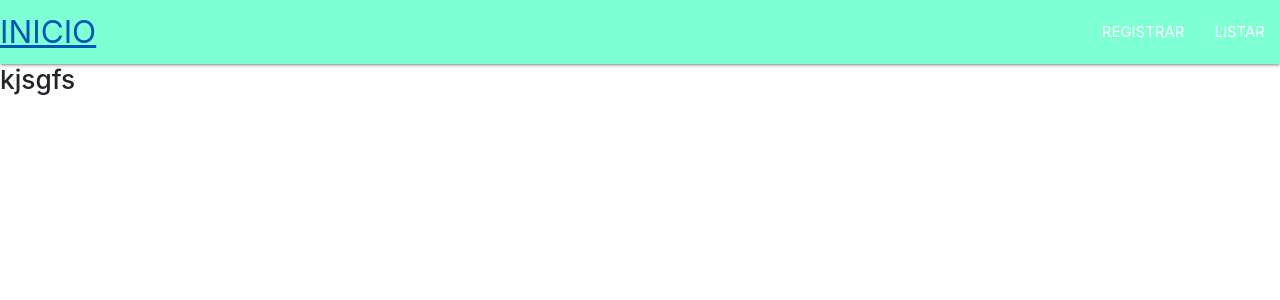
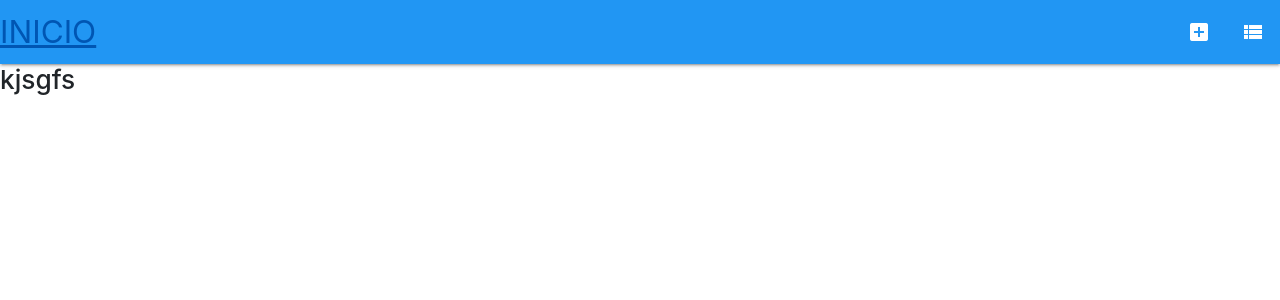
Before and after one commit to victoralonsopacha/dise-o_final, an Angular app in the folder ferreteria1/: page / in a window 1280 px wide. Shown: the top 300 px of the page. Built offline with nearby package versions, Linux system fonts and the light colour scheme.

Commit message:
carga de iconos

```diff
--- a/ferreteria1/src/app/app.component.css
+++ b/ferreteria1/src/app/app.component.css
@@ -1,3 +1,3 @@
 .nav-wrapper{
-    background-color: aquamarine;
+    background-color:#2196f3;
 }
--- a/ferreteria1/src/app/app.component.html
+++ b/ferreteria1/src/app/app.component.html
@@ -2,9 +2,8 @@
     <div class="nav-wrapper">
       <a href="#" class="brand-logo">INICIO</a>
       <ul id="nav-mobile" class="right hide-on-med-and-down">
-        <li><a routerLink="registrar">REGISTRAR</a></li>
-        <li><a routerLink="listar">LISTAR</a></li>
-
+          <li><a routerLink="registrar"><i class="medium material-icons">add_box</i></a></li>
+          <li><a routerLink="listar"><i class="large material-icons">view_list</i> </a></li>
       </ul>
     </div>
   </nav>
--- a/ferreteria1/src/index.html
+++ b/ferreteria1/src/index.html
@@ -8,6 +8,7 @@
   <meta name="viewport" content="width=device-width, initial-scale=1">
   <link rel="icon" type="image/x-icon" href="favicon.ico">
   <link rel="stylesheet" href="https://cdnjs.cloudflare.com/ajax/libs/materialize/1.0.0-rc.2/css/materialize.min.css">
+  <link href="https://fonts.googleapis.com/icon?family=Material+Icons" rel="stylesheet">
   <link rel="stylesheet" href="https://stackpath.bootstrapcdn.com/bootstrap/4.1.2/css/bootstrap.min.css" integrity="sha384-Smlep5jCw/wG7hdkwQ/Z5nLIefveQRIY9nfy6xoR1uRYBtpZgI6339F5dgvm/e9B" crossorigin="anonymous">
     <!-- Compiled and minified JavaScript -->
     <script src="https://cdnjs.cloudflare.com/ajax/libs/materialize/1.0.0-rc.2/js/materialize.min.js"></script>
```
